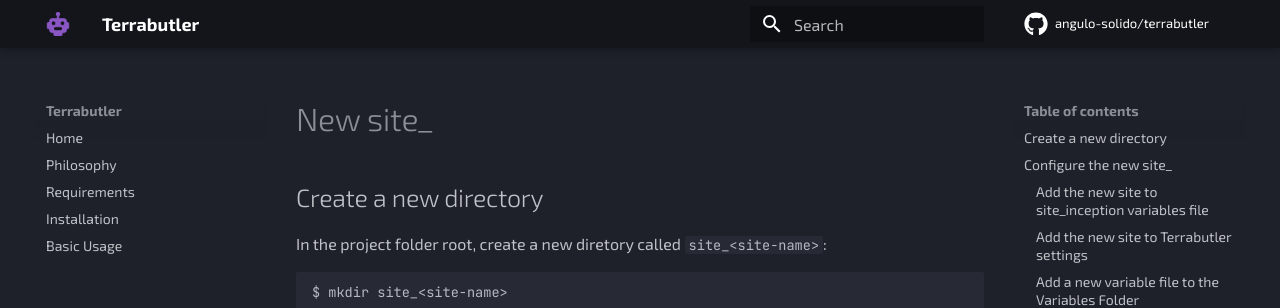
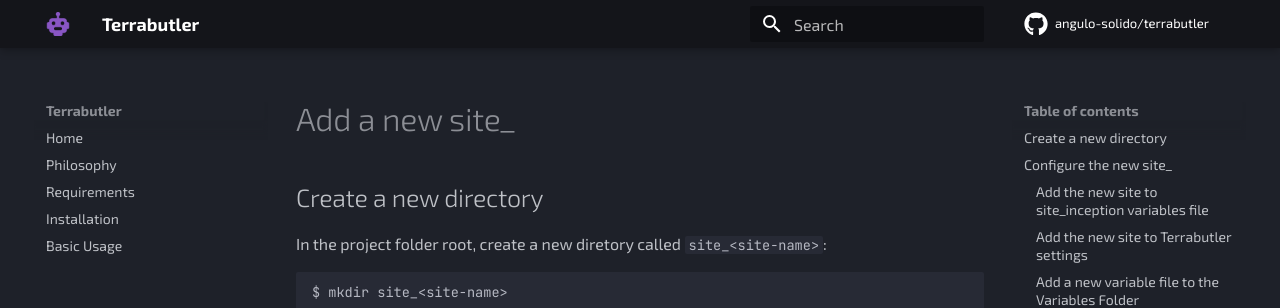
Before and after one commit to montblu/terrabutler, an MkDocs documentation site: the page built from docs/new-site_.md, in a window 1280 px wide and 900 px high. Shown: the top 308 px of the window. Built offline with MkDocs 1.6.1 and Material for MkDocs 9.7.7, drawn with Linux system fonts in a browser that asks for light colours; comment, search, counter and statistics services are not loaded.

Commit message:
update new-site_.md

```diff
--- a/docs/new-site_.md
+++ b/docs/new-site_.md
@@ -1,4 +1,4 @@
-# New site_
+# Add a new site_
 
 ## Create a new directory
 
```
